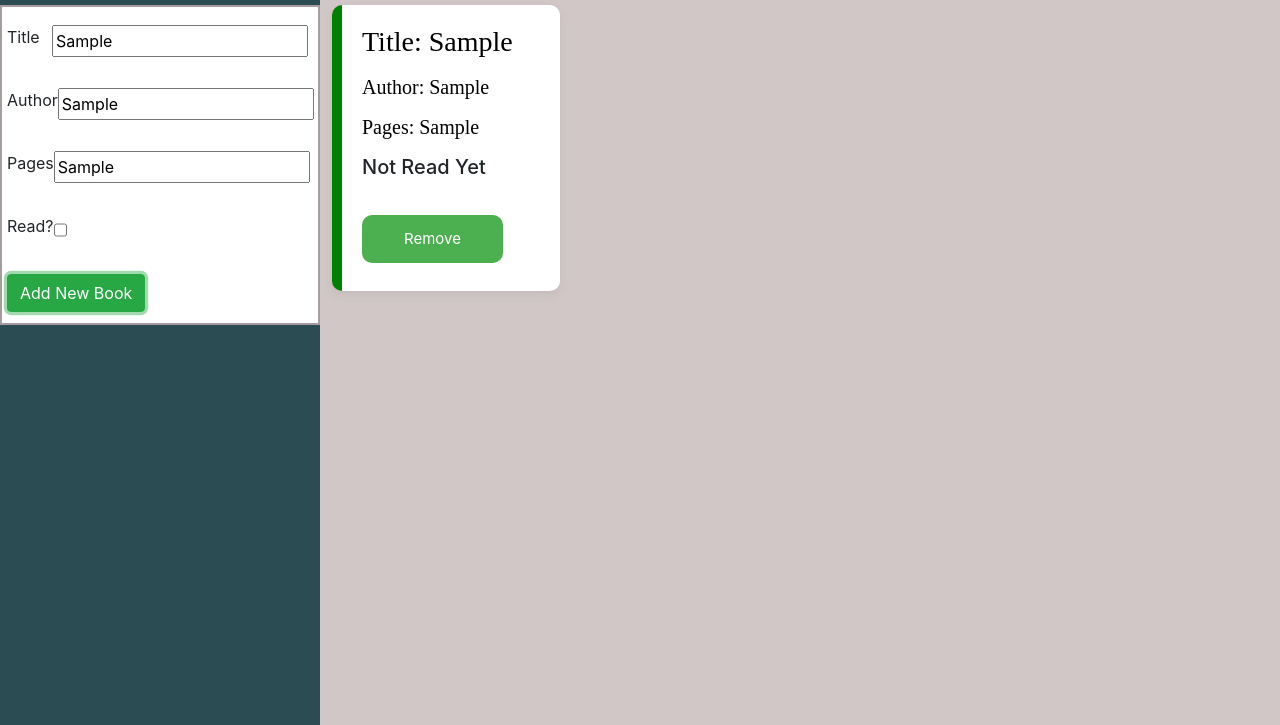
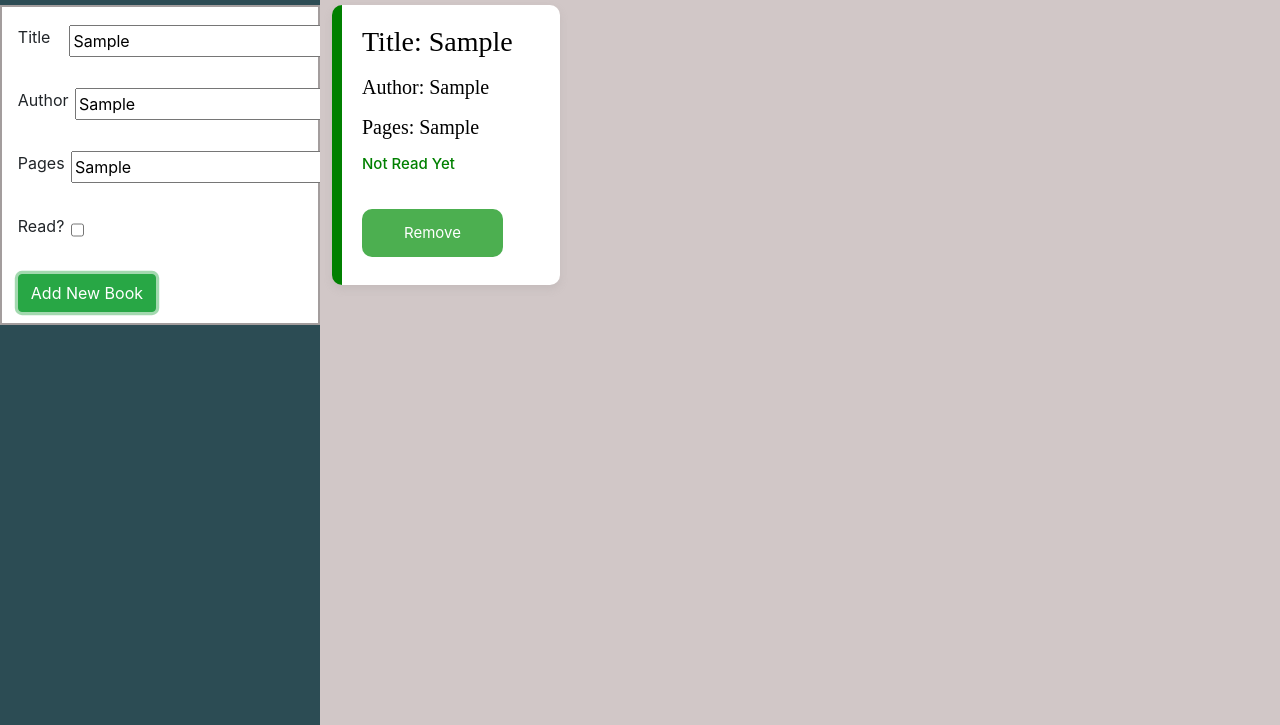
Before and after one commit to kahgrandini/Library-app, a plain HTML site: page index.html in a window 1280 px wide. Both pictures are taken after typing "Sample", "Sample", "Sample" into the empty fields and a click on the input "Add New Book". Shown: the part 155-880 px from the top of the page. Drawn offline with nearby package versions, Linux system fonts and the light colour scheme.

Commit message:
Update style.css

```diff
--- a/style.css
+++ b/style.css
@@ -1,4 +1,3 @@
-
 body{
     height: 100vh;
     display: grid;
@@ -52,7 +51,11 @@ h4{
 .form-text{
     display: flex;
     flex-direction: row;
-    margin-left: 5px;
+    margin-left: 5%;
+    width: 100%;
+    justify-items: center;
+    align-content: center;
+    gap: 2%;
 }
 #title{
     margin-left: 4%;
@@ -97,6 +100,11 @@ h2{
     color: black;
     font-size: 1,5em;
     font-family: serif;
+}
+
+.read-status{
+    color: green;
+    font-size: 15px;
 }
 
 #Layer_1{
```
